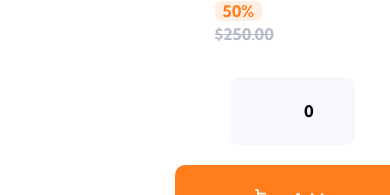
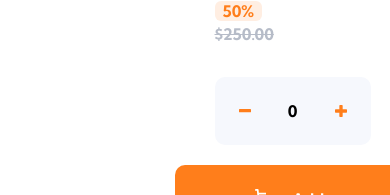
Before and after one commit to networkpaul/fem-ecommerce-product-page, a Vue app: page / in a window 390 px wide. Shown: the part 732-927 px from the top of the page. Built offline with nearby package versions, Linux system fonts and the light colour scheme.

Commit message:
responsive

```diff
--- a/src/components/AddToCart.vue
+++ b/src/components/AddToCart.vue
@@ -60,10 +60,15 @@ export default {
   width: 35%;
   min-width: 125px;
   display: flex;
+  justify-content: space-between;
   align-items: center;
-  gap: 50px;
   background-color: #F6F8FD;
   border-radius: 10px;
+
+  @media (max-width: 768px) {
+    justify-content: space-between;
+    width: 100%;
+  }
 }
 
 .addToCart__minus {
```
